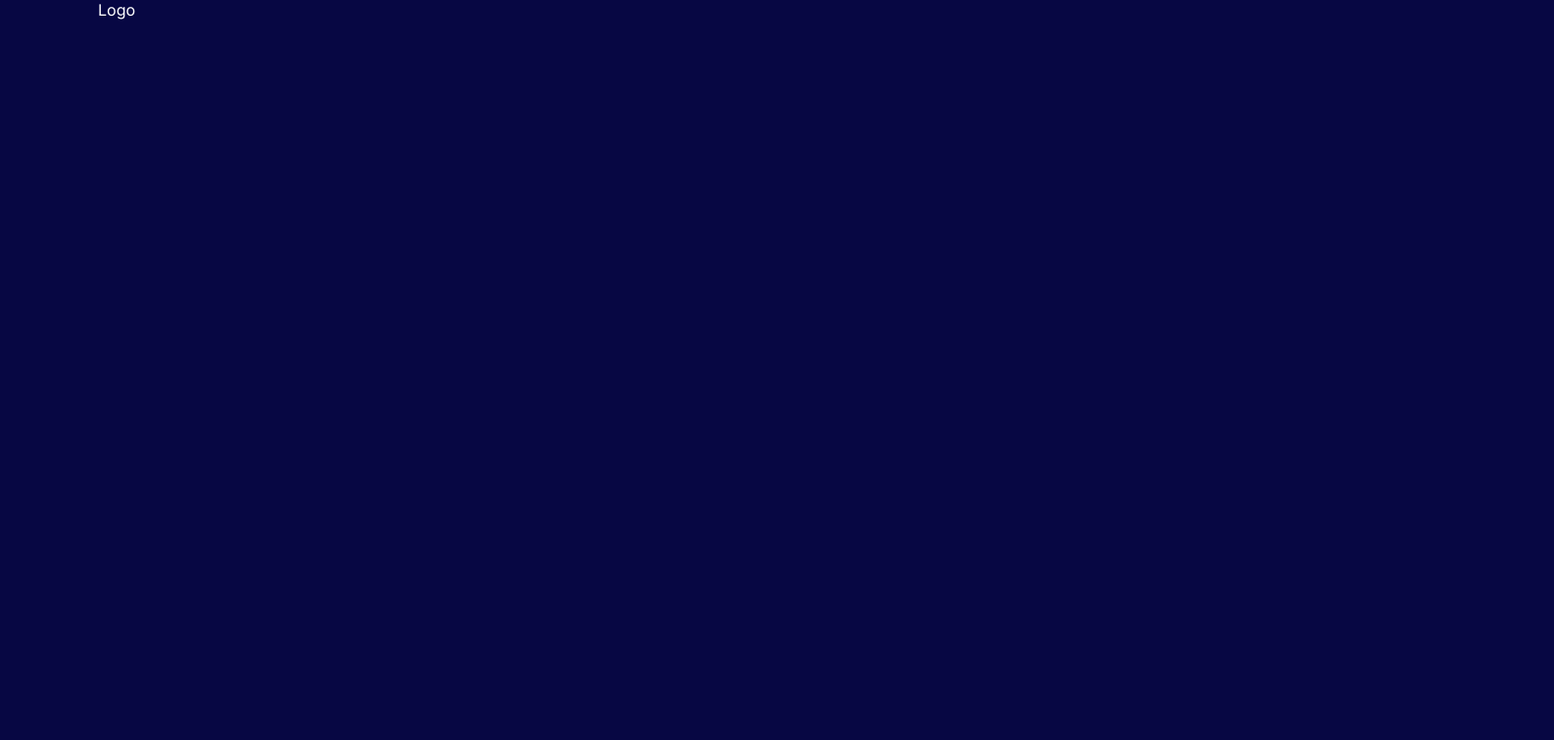
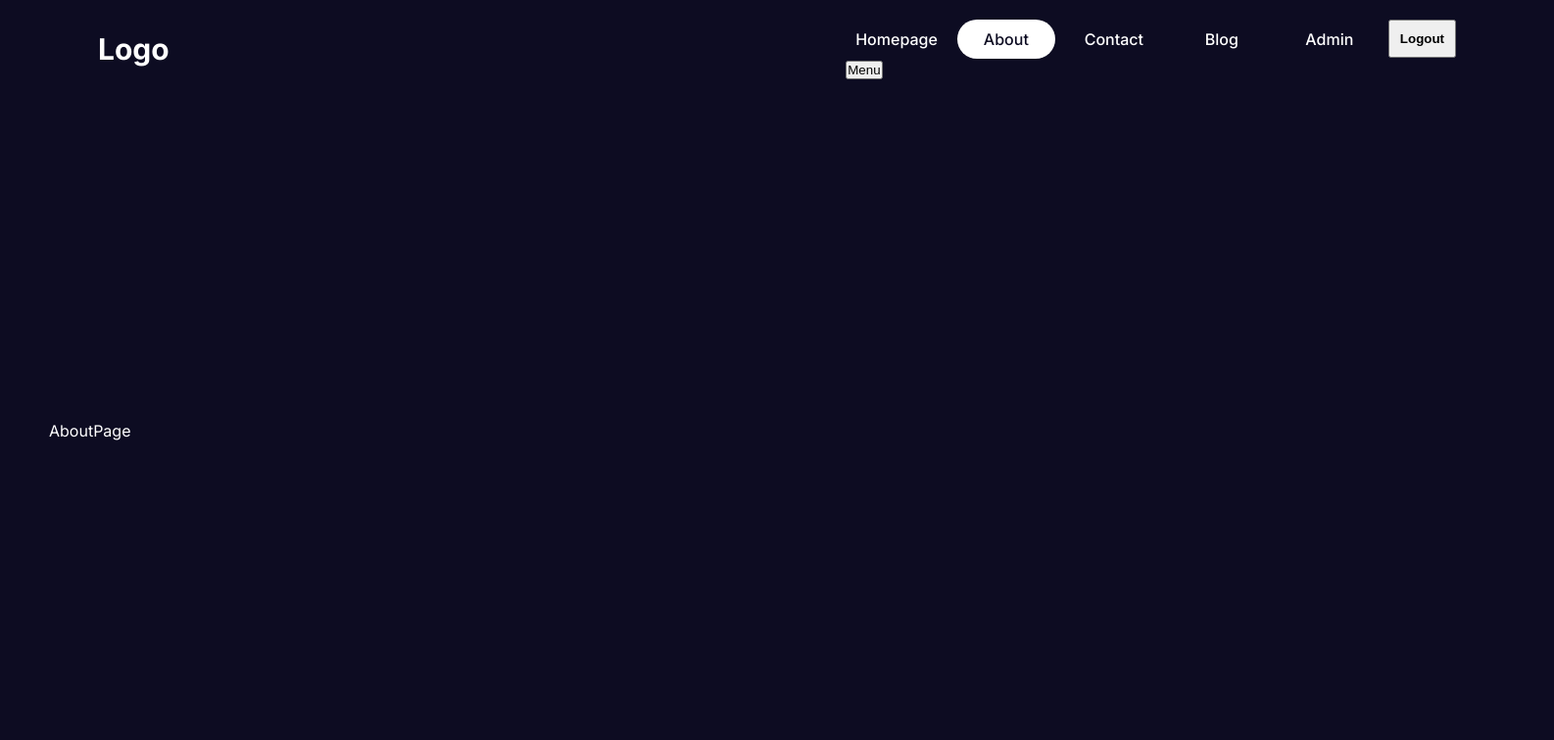
Before and after one commit to weixcss/next14-website, a Next.js app: page /about in a window 1280 px wide. Shown: the top 756 px of the page at 98% size, 1586 px wide, since content can reach past the window. Built offline with nearby package versions, Linux system fonts and the light colour scheme.

Commit message:
mobile menu tab added

```diff
--- a/src/components/navbar/Navbar.css
+++ /dev/null
@@ -1,3 +0,0 @@
-.container {
-  background-color: rgb(7, 7, 67)
-}
--- a/src/components/navbar/Navbar.jsx
+++ b/src/components/navbar/Navbar.jsx
@@ -1,20 +1,20 @@
 import Links from "./links/Links";
-import "./Navbar.css";
+import styles from "./Navbar.module.css";
 
 const Navbar = () => {
-
   return (
-    <div className="container">
-      <div>Logo</div>
+    <div className={styles.container}>
+      <div className={styles.logo}>Logo</div>
       <div>
         <Links />
-        {/*
+      </div>
+      {/* Same as this
         <Link href="/">Homepage</Link>
         <Link href="/about">About</Link>
         <Link href="/contact">Contact</Link>
         <Link href="/contact">Blog</Link>
-        */}
-      </div>
+      */}
+
     </div>
   )
 }
--- /dev/null
+++ b/src/components/navbar/Navbar.module.css
@@ -0,0 +1,13 @@
+.container {
+  height: 100px;
+  display: flex; /*makes the children of the container flex, items becomes horizontal*/
+  align-items: center; /*centers the items vertically in the center of the navbar container*/
+  justify-content: space-between; /*makes the items in the container space between each other, logo and links div*/
+}
+
+.logo {
+  color: white;
+  font-size: 30px;
+  font-weight: bold;
+  margin-left: 50px;
+}
--- a/src/components/navbar/links/Links.jsx
+++ b/src/components/navbar/links/Links.jsx
@@ -1,6 +1,12 @@
-import Link from "next/link"
+"use client"
+
+import styles from "./Links.module.css";
+import NavbarLink from "../navbarLink/NavbarLink";
+import { useState } from "react";
 
 const Links = () => {
+  const [open, setOpen] = useState(false); //must use "use client" for useState
+
   const links = [
     {
       title: "Homepage",
@@ -18,21 +24,48 @@ const Links = () => {
       title: "Blog",
       path: "/blog",
     },
-  ]
+  ];
+
+  const session = true;
+  const isAdmin = true;
+
   return (
-    <div>
-      {links.map((link => (
-        <Link href={link.path} key={link.title}>{link.title}</Link>
-      )))}
+    <div className={styles.container}>
+      <div className={styles.links}>
+        {links.map((link) => (
+          //<Link href={link.path} key={link.title}>{link.title}</Link>
+          <NavbarLink item={link} key={link.title} /> //Homepage, About, Contact, Blog
+        ))}
+        {session ? ( //logged in, session = true
+          <>
+            {isAdmin && <NavbarLink item={{ title: "Admin", path: "/admin" }} />}
+            <button className={styles.logout}>Logout</button>
+          </>
+        ) : (
+          <NavbarLink item={{ title: "Login", path: "/login" }} /> //not logged in, session = false
+        )}
+      </div>
+
+      {/*when menu button/image is clicked, mobile tab with links will open*/}
+      <button onClick={() => setOpen((prev) => !prev)}>Menu</button> {/*on click set state to !currentstate*/}
+      {open && (
+        <div className={styles.mobileLinks}>
+          {links.map((link) => (
+            <NavbarLink item={link} key={link.title} /> //Homepage, About, Contact, Blog
+          ))}
+        </div>
+      )}
     </div>
-  )
-}
+  );
+};
 
-{/*
+{
+  /*
 <Link href="/">Homepage</Link>
 <Link href="/about">About</Link>
 <Link href="/contact">Contact</Link>
 <Link href="/contact">Blog</Link>
-*/}
+*/
+}
 
-export default Links
+export default Links;
--- /dev/null
+++ b/src/components/navbar/links/Links.module.css
@@ -0,0 +1,26 @@
+.links {
+  display: flex;
+  align-items: center;
+  gap: 10px;
+}
+
+.logout {
+  padding: 10px;
+  cursor: pointer;
+  font-weight: bold;
+}
+
+.mobileLinks {
+  position: absolute;
+  top: 100px;
+  right: 0;
+  width:50%;
+  height: calc(100vh - 100px);
+  background-color: rebeccapurple;
+  display: flex;
+  flex-direction: column;
+  align-items: center;
+  justify-content: center;
+  gap: 10px;
+  transition: height 0.5s ease-in-out;
+}
--- /dev/null
+++ b/src/components/navbar/navbarLink/NavbarLink.jsx
@@ -0,0 +1,23 @@
+"use client";
+import { usePathname } from "next/navigation";
+import styles from "./NavbarLink.module.css";
+import Link from "next/link"
+
+
+const NavbarLink = ({item}) => {
+
+  const pathName = usePathname();
+
+  return (
+    <Link
+      href={item.path}
+      className={`${styles.container} ${
+        pathName === item.path && styles.active
+      }`}
+    >
+      {item.title}
+    </Link>
+  )
+}
+
+export default NavbarLink
--- /dev/null
+++ b/src/components/navbar/navbarLink/NavbarLink.module.css
@@ -0,0 +1,12 @@
+.container {
+  min-width: 100px;
+  padding: 10px;
+  border-radius: 20px;
+  font-weight: 500;
+  text-align: center;
+}
+
+.active {
+  background-color: var(--text);
+  color: var(--bg);
+}
```
